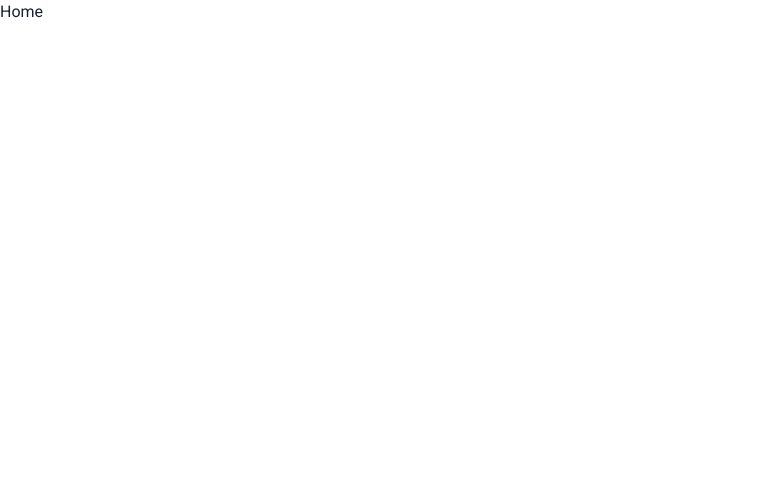
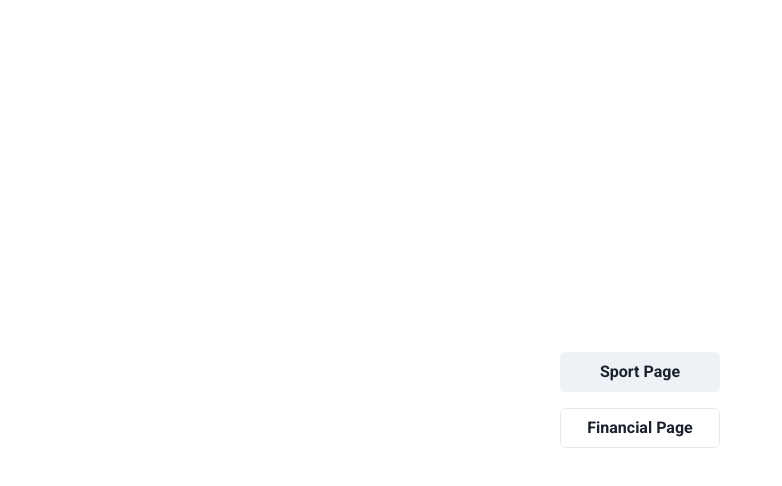
Before and after one commit to Narawit-S/tripetch-assignment, a Next.js app: page / in a window 1280 px wide. Shown: the top 486 px of the page, without its empty margins (0-782 px from the left). Built offline with nearby package versions, Linux system fonts and the light colour scheme.

Commit message:
feat: home page

```diff
--- a/src/app/page.tsx
+++ b/src/app/page.tsx
@@ -1,3 +1 @@
-export default function Home() {
-  return <div>Home</div>
-}
+export { default } from '@/features/home/pages/HomePage'
--- /dev/null
+++ b/src/features/home/pages/HomePage.tsx
@@ -0,0 +1,27 @@
+'use client'
+
+import { useRouter } from 'next/navigation'
+import { Button, Center, VStack } from '@chakra-ui/react'
+
+const HomePage = () => {
+  const router = useRouter()
+
+  return (
+    <Center sx={{ minH: '100vh' }}>
+      <VStack spacing={4}>
+        <Button minW="160px" onClick={() => router.push('/sports')}>
+          Sport Page
+        </Button>
+        <Button
+          variant="outline"
+          minW="160px"
+          onClick={() => router.push('/financial')}
+        >
+          Financial Page
+        </Button>
+      </VStack>
+    </Center>
+  )
+}
+
+export default HomePage
```
